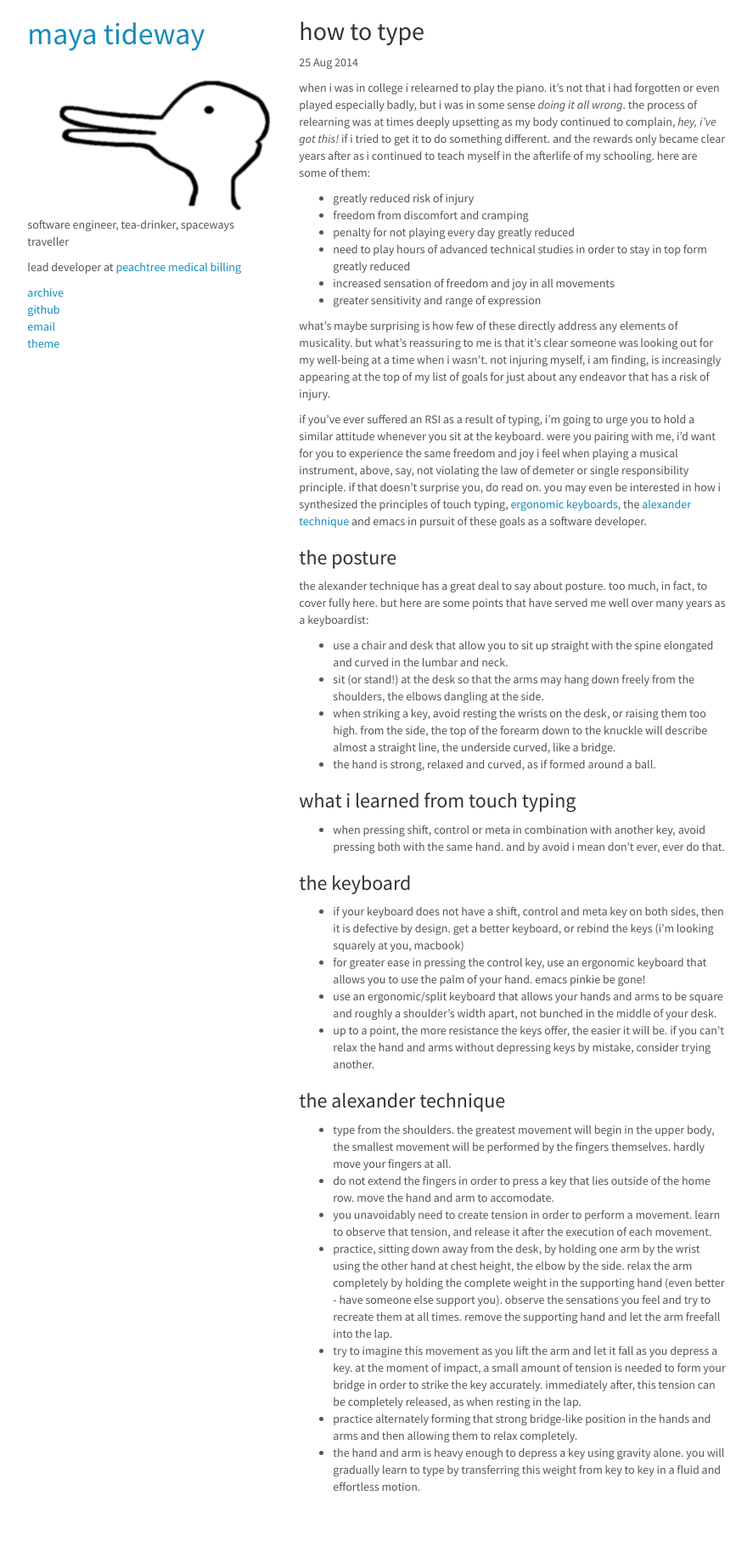
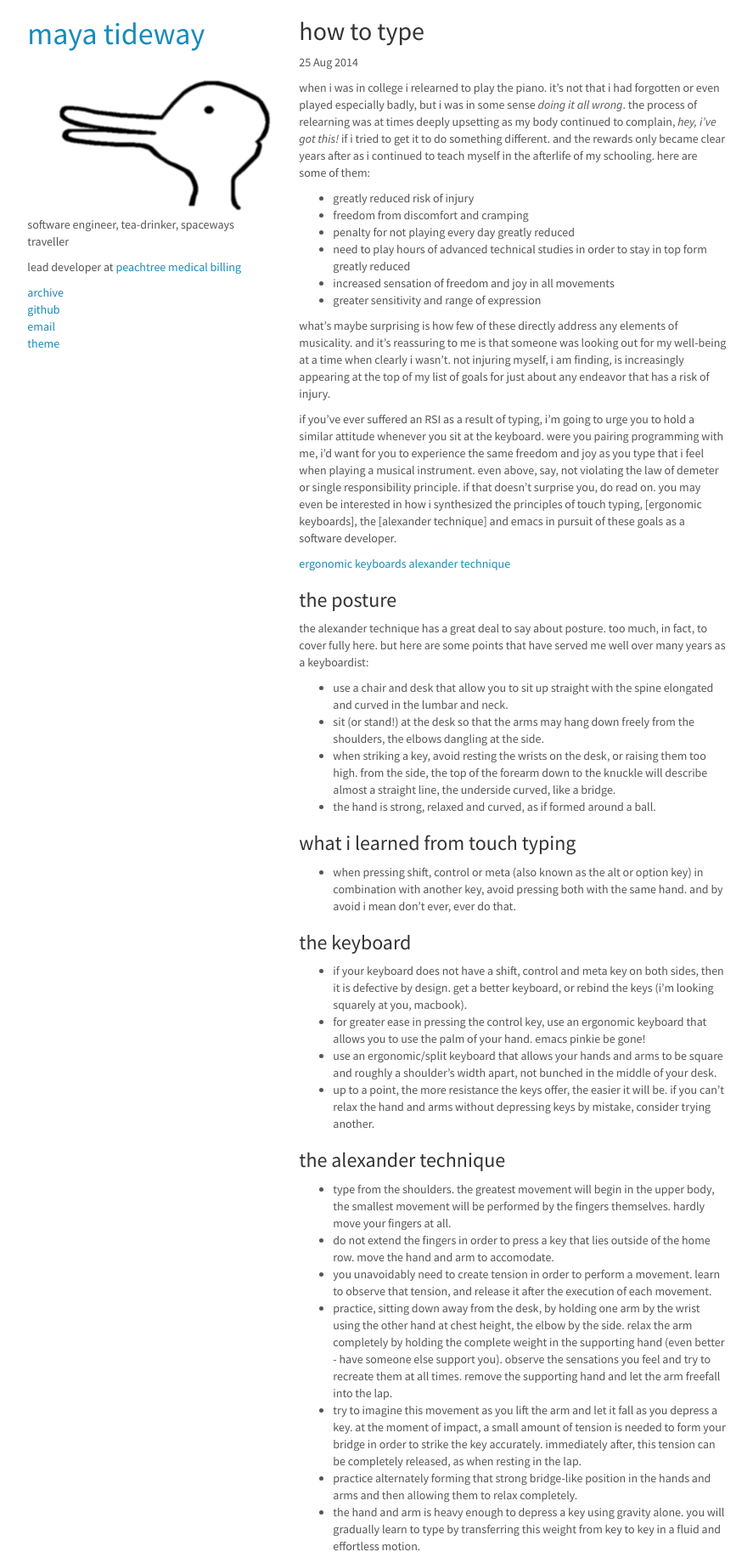
Before and after one commit to imtayadeway/imtayadeway.github.io, a Jekyll site: the page built from _posts/2014-07-23-how-to-type.md, in a window 1280 px wide. Shown: the whole page at 85% size, without its empty margins (196-1083 px from the left). Built offline with Jekyll 4.4.1, drawn with Linux system fonts in a browser that asks for light colours; Markdown is read by kramdown in place of the engine named in the settings; before the commit the page ends 1769 px from its top, so only the background shows below that.

Commit message:
Minor edits to how to type.

```diff
--- a/_posts/2014-07-23-how-to-type.md
+++ b/_posts/2014-07-23-how-to-type.md
@@ -21,23 +21,25 @@ afterlife of my schooling. here are some of them:
 * greater sensitivity and range of expression
 
 what's maybe surprising is how few of these directly address any
-elements of musicality.  but what's reassuring to me is that it's
-clear someone was looking out for my well-being at a time when i
-wasn't. not injuring myself, i am finding, is increasingly appearing
-at the top of my list of goals for just about any endeavor that has a
-risk of injury.
+elements of musicality.  and it's reassuring to me is that someone was
+looking out for my well-being at a time when clearly i wasn't. not
+injuring myself, i am finding, is increasingly appearing at the top of
+my list of goals for just about any endeavor that has a risk of
+injury.
 
 if you've ever suffered an RSI as a result of typing, i'm going to
 urge you to hold a similar attitude whenever you sit at the
-keyboard. were you pairing with me, i'd want for you to experience the
-same freedom and joy i feel when playing a musical instrument, above,
-say, not violating the law of demeter or single responsibility
-principle. if that doesn't surprise you, do read on. you may even be
-interested in how i synthesized the principles of touch typing,
-[ergonomic keyboards](http://en.wikipedia.org/wiki/Ergonomic_keyboard),
-the
+keyboard. were you pairing programming with me, i'd want for you to
+experience the same freedom and joy as you type that i feel when
+playing a musical instrument. even above, say, not violating the law
+of demeter or single responsibility principle. if that doesn't
+surprise you, do read on. you may even be interested in how i
+synthesized the principles of touch typing, [ergonomic keyboards], the
+[alexander technique] and emacs in pursuit of these goals as a
+software developer.
+
+[ergonomic keyboards](http://en.wikipedia.org/wiki/Ergonomic_keyboard)
 [alexander technique](http://en.wikipedia.org/wiki/Alexander_technique)
-and emacs in pursuit of these goals as a software developer.
 
 ### the posture
 
@@ -56,14 +58,14 @@ served me well over many years as a keyboardist:
 * the hand is strong, relaxed and curved, as if formed around a ball.
 
 ### what i learned from touch typing
-* when pressing shift, control or meta in combination with another
-  key, avoid pressing both with the same hand. and by avoid i mean
-  don't ever, ever do that.
+* when pressing shift, control or meta (also known as the alt or
+  option key) in combination with another key, avoid pressing both
+  with the same hand. and by avoid i mean don't ever, ever do that.
 
 ### the keyboard
 * if your keyboard does not have a shift, control and meta key on both
   sides, then it is defective by design.  get a better keyboard, or
-  rebind the keys (i'm looking squarely at you, macbook)
+  rebind the keys (i'm looking squarely at you, macbook).
 * for greater ease in pressing the control key, use an ergonomic
   keyboard that allows you to use the palm of your hand. emacs pinkie be gone!
 * use an ergonomic/split keyboard that allows your hands and arms to
```
